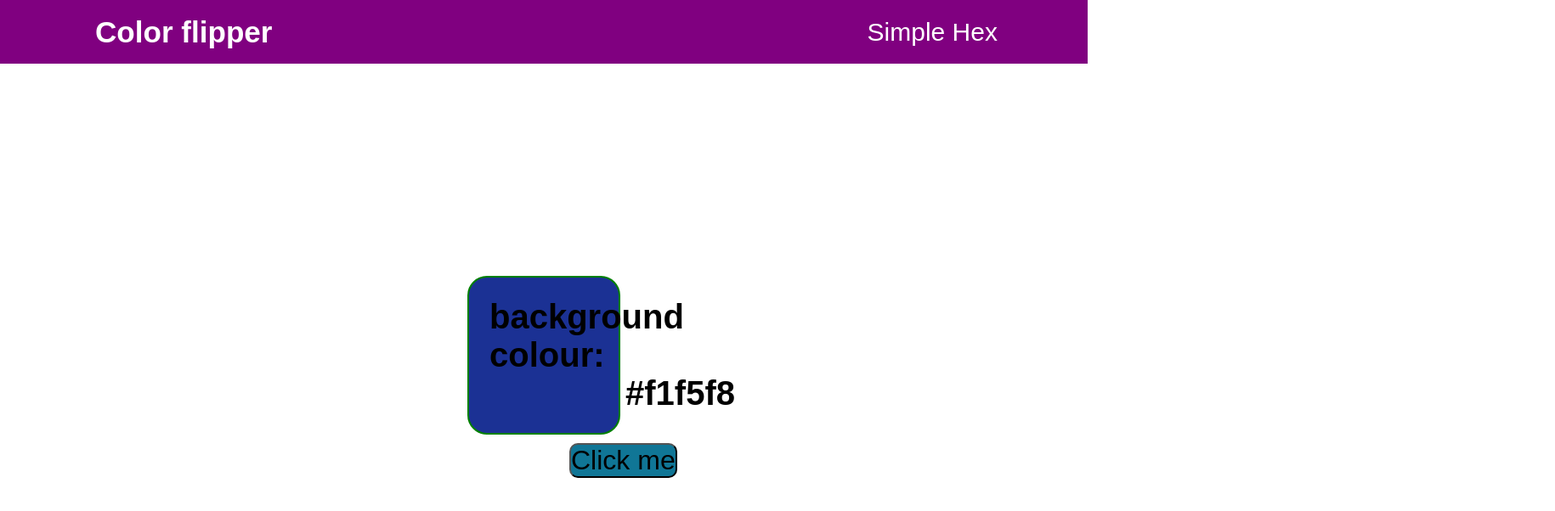
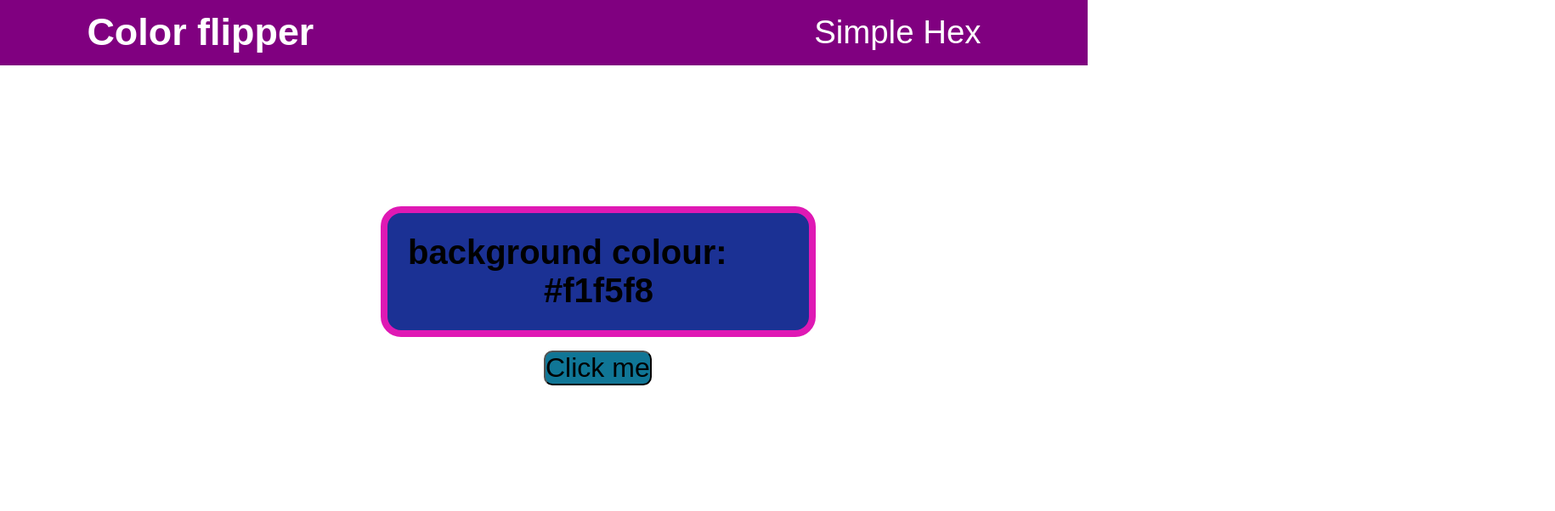
Before and after one commit to shubham9648/jsproject1, a plain HTML site: page index.html in a window 1280 px wide. Shown: the whole page at 85% size, 1830 px wide, since content can reach past the window. Drawn offline with Linux system fonts and the light colour scheme.

Commit message:
initial commit

```diff
--- a/index.html
+++ b/index.html
@@ -31,6 +31,8 @@
             </span></h2>
             <button class="btn btn-hero" id="btn"> Click me </button>
         </div>
+        <meta name="viewport"
+        content="width = device-width, initial-scale = 1.0">
     </main>
    <script src="script.js"></script>
 </body>
--- a/script.js
+++ b/script.js
@@ -1,4 +1,4 @@
-console.log("hey this is ankit");
+
 const colors = ["red","green","grey","cyan","purple","orange","blue","brown","black"];
 const btn = document.getElementById("btn");
 const color = document.querySelector(".color");
--- a/style.css
+++ b/style.css
@@ -7,11 +7,11 @@
 .nav-center{
      background-color: purple;
     color: white;
-    height: 75px;
-    font-size: 30px;
+    height: 6vw;
+    font-size: 3vw;
     display: flex;
     align-items: center;
-    padding: 0 12px;
+    padding: 0 2vw;
     font-family: 'Scheherazade New', serif;
 }
 ul{
@@ -24,14 +24,14 @@ ul li{
 
 }
 h3{
-    padding: 100px;
+    padding: 6vw;
 
 }
  ul li a{
     text-decoration: none;
   color: white;
   position: relative;
-  left: 600px;
+  left: 40vw;
 
 
     list-style-type: none;
@@ -39,18 +39,18 @@ h3{
 }
 .container{
    position: relative;
-   top: 250px;
-   left: 550px;
+   top: 13vw;
+   left: 35vw;
 
 }
 h2{
-    border: 2px solid green;
+    border: 1vh solid rgb(223, 25, 180);
     font-size: 5vh;
     padding: 3vh;
 
     background-color: rgb(27, 49, 148);
-    border-radius: 23px;
-    margin-right: 1100px;
+    border-radius: 3vh;
+    margin-right: 60vw;
 }
 .color{
     margin: 20vh;
@@ -58,8 +58,8 @@ h2{
 }
 #btn{
     font-size: 4vh;
-    margin-left: 120px;
-    margin-top: 10px;
+    margin-left: 15vw;
+    margin-top: 2vh;
     background-color: rgb(16, 118, 150);
     border-radius: 10px;
 }
```
